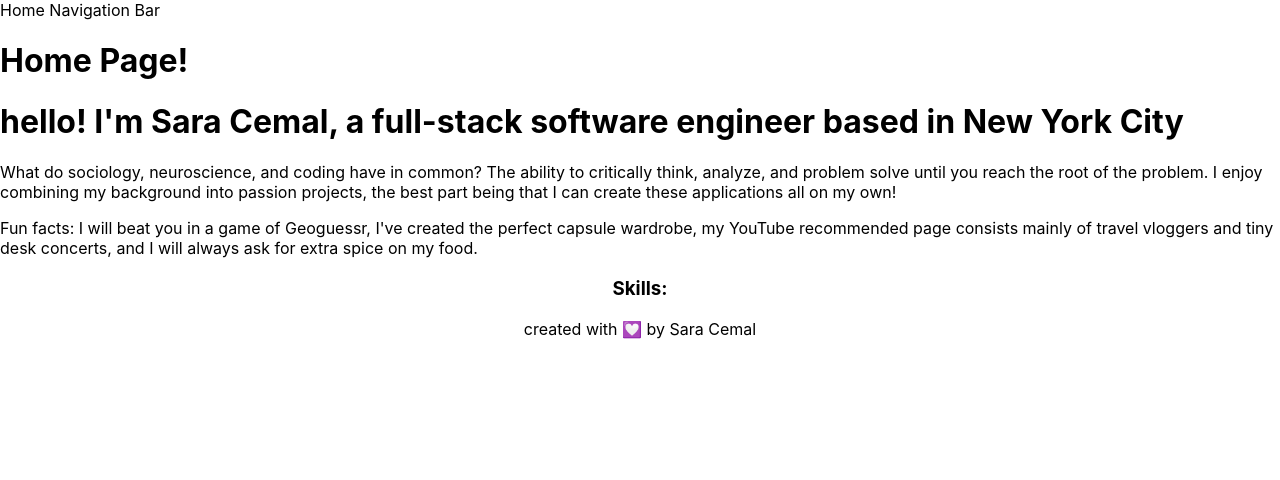
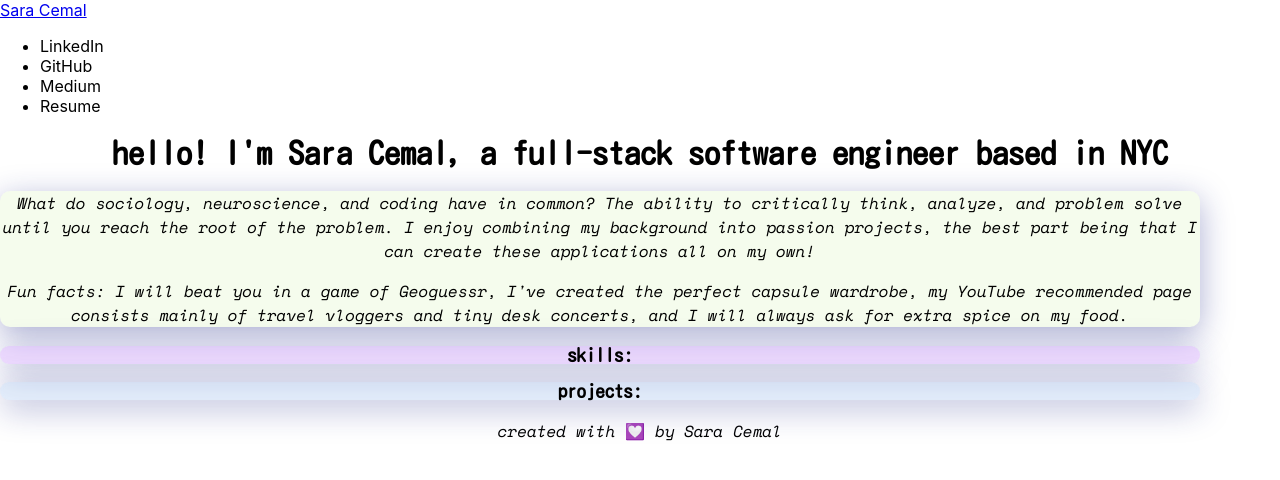
Before and after one commit to saracemal/portfolio-app, a React (Create React App) app: page / in a window 1280 px wide. Shown: the top 480 px of the page. Built offline with nearby package versions, Linux system fonts and the light colour scheme.

Commit message:
added styling / navbar / have data.js issue

```diff
--- a/package.json
+++ b/package.json
@@ -6,10 +6,13 @@
     "@testing-library/jest-dom": "^5.11.4",
     "@testing-library/react": "^11.1.0",
     "@testing-library/user-event": "^12.1.10",
+    "bootstrap": "^4.6.0",
     "react": "^17.0.1",
+    "react-bootstrap": "^1.6.0",
     "react-dom": "^17.0.1",
     "react-router-dom": "^5.2.0",
     "react-scripts": "4.0.3",
+    "react-spring": "^9.1.2",
     "styled-components": "^5.2.1",
     "web-vitals": "^1.0.1"
   },
--- a/public/index.html
+++ b/public/index.html
@@ -3,6 +3,10 @@
   <head>
     <meta charset="utf-8" />
     <link rel="icon" href="%PUBLIC_URL%/favicon.ico" />
+    <link rel="preconnect" href="https://fonts.gstatic.com">
+    <link href="https://fonts.googleapis.com/css2?family=Space+Mono:ital@1&display=swap" rel="stylesheet">
+    <link rel="preconnect" href="https://fonts.gstatic.com">
+    <link href="https://fonts.googleapis.com/css2?family=Kosugi+Maru&family=Space+Mono:ital@1&display=swap" rel="stylesheet">
     <meta name="viewport" content="width=device-width, initial-scale=1" />
     <meta name="theme-color" content="#000000" />
     <meta
--- a/src/App.css
+++ b/src/App.css
@@ -36,3 +36,12 @@
     transform: rotate(360deg);
   }
 }
+
+
+p {
+  font-family: 'Space Mono', monospace;
+}
+
+h1 {
+  font-family: 'Kosugi Maru', sans-serif;
+}
--- a/src/App.js
+++ b/src/App.js
@@ -6,8 +6,12 @@ import ResumePage from "./ResumePage";
 import './data';
 
 function App() {
+  //fetch for projects right here
     return (
             <Switch>
+                <Route exact path="/">
+                  <HomePage />
+                </Route>
                 <Route exact path="/">
                   <HomePage />
                 </Route>
--- a/src/Footer.js
+++ b/src/Footer.js
@@ -4,7 +4,7 @@ import styled from "styled-components";
 function Footer() {
     return (
         <Wrapper>
-            created with 💟 by Sara Cemal
+            <Text>created with 💟 by Sara Cemal</Text>
         </Wrapper>
     )
 }
@@ -12,8 +12,9 @@ function Footer() {
 export default Footer;
 
 const Wrapper = styled.div`
-text-align: center;
+    text-align: center;
 `
 
-// const Text = style.
-// change the color and maybe even font?
+const Text = styled.p`
+    font-family: 'Space Mono', monospace;
+`
--- a/src/HomeNav.js
+++ b/src/HomeNav.js
@@ -1,10 +1,17 @@
 import React from "react";
+import Navbar from 'react-bootstrap/Navbar'
 
 function HomeNav() {
     return (
-        <div>
-            Home Navigation Bar
-        </div>
+        <Navbar sticky="top" >
+            <Navbar.Brand href="/">Sara Cemal</Navbar.Brand>
+            <ul className="navbar--link">
+            <li className="navbar--link-item" href="https://www.linkedin.com/in/saracemal">LinkedIn</li>
+            <li className="navbar--link-item" href="https://github.com/saracemal">GitHub</li>
+            <li className="navbar--link-item" href="https://saracemal.medium.com">Medium</li>
+            <li className="navbar--link-item" href="/resume">Resume</li>
+            </ul>
+        </Navbar>
     )
 }
 
--- a/src/HomePage.js
+++ b/src/HomePage.js
@@ -4,14 +4,15 @@ import HomeNav from "./HomeNav"
 import Footer from "./Footer"
 import InfoSection from "./InfoSection"
 import Skills from "./Skills"
+import ProjectPage from "./ProjectPage"
 
 function HomePage() {
     return (
         <div>
         <HomeNav />
-            <h1>Home Page!</h1>
         <InfoSection />
         <Skills />
+        <ProjectPage />
         <Footer />
         </div>
     )
--- a/src/InfoSection.js
+++ b/src/InfoSection.js
@@ -1,13 +1,37 @@
 import React from "react";
+import styled from 'styled-components';
+
 
 function InfoSection() {
     return (
-        <div>
-            <h1>hello! I'm Sara Cemal, a full-stack software engineer based in New York City</h1>
-            <p>What do sociology, neuroscience, and coding have in common? The ability to critically think, analyze, and problem solve until you reach the root of the problem. I enjoy combining my background into passion projects, the best part being that I can create these applications all on my own! </p>
-            <p>Fun facts: I will beat you in a game of Geoguessr, I've created the perfect capsule wardrobe, my YouTube recommended page consists mainly of travel vloggers and tiny desk concerts, and I will always ask for extra spice on my food.</p>
-        </div>
+        <Container>
+            <H1>hello! I'm Sara Cemal, a full-stack software engineer based in NYC</H1>
+            <Info>
+                <p>What do sociology, neuroscience, and coding have in common? The ability to critically think, analyze, and problem solve until you reach the root of the problem. I enjoy combining my background into passion projects, the best part being that I can create these applications all on my own! </p>
+                <p>Fun facts: I will beat you in a game of Geoguessr, I've created the perfect capsule wardrobe, my YouTube recommended page consists mainly of travel vloggers and tiny desk concerts, and I will always ask for extra spice on my food.</p>
+            </Info>
+        </Container>
     )
 }
 
 export default InfoSection;
+
+const Container = styled.div`
+
+`
+
+const Info = styled.div`
+    text-align: center;
+    font-family: 'Space Mono', monospace;
+    background: rgba( 184, 233, 134, 0.15 );
+    box-shadow: 0 8px 32px 0 rgba( 31, 38, 135, 0.37 );
+    backdrop-filter: blur( 6.5px );
+    -webkit-backdrop-filter: blur( 6.5px );
+    width: 1200px;
+    border-radius: 10px;
+`
+
+const H1 = styled.h1`
+    text-align: center;
+    font-family: 'Kosugi Maru', sans-serif;
+`
--- a/src/ProjectPage.js
+++ b/src/ProjectPage.js
@@ -5,8 +5,25 @@ function ProjectPage() {
     //insert fetch function here to grab projects
 
     return (
-        <div>projects will be displayed here</div>
+        <Container>
+            <H3>projects:</H3>
+        </Container>
+
     )
 }
 
+const Container = styled.div`
+    background: rgba( 74, 144, 226, 0.15 );
+    box-shadow: 0 8px 32px 0 rgba( 31, 38, 135, 0.37 );
+    backdrop-filter: blur( 3.0px );
+    -webkit-backdrop-filter: blur( 3.0px );
+    border-radius: 10px;
+    width: 1200px;
+`
+
+const H3 = styled.h3`
+    text-align: center;
+    font-family: 'Kosugi Maru', sans-serif;
+`
+
 export default ProjectPage;
--- a/src/Skills.js
+++ b/src/Skills.js
@@ -2,10 +2,15 @@ import React from "react";
 import styled from "styled-components";
 
 // adding icons?
+//add button links to skills here
+//add photo folder on the side with links to the buttons
+
 function Skills() {
     return (
-        <H3>Skills:</H3>
+        <Container>
+        <H3>skills:</H3>
 
+        </Container>
     )
 }
 
@@ -13,4 +18,14 @@ export default Skills;
 
 const H3 = styled.h3`
     text-align: center;
+    font-family: 'Kosugi Maru', sans-serif;
 `
+
+const Container = styled.div`
+    background: rgba( 144, 19, 254, 0.15 );
+    box-shadow: 0 8px 32px 0 rgba( 31, 38, 135, 0.37 );
+    backdrop-filter: blur( 3.0px );
+    -webkit-backdrop-filter: blur( 3.0px );
+    border-radius: 10px;
+    width: 1200px;
+`
--- a/src/data.js
+++ b/src/data.js
@@ -1,40 +1,40 @@
-{
-    "projects"; [
-        {
-            "id": 1,
-            "name": "Album'd",
-            "image": null,
-            "description": "For the amateur music reviewer. We all can't be Anthony Fantano, but why not try? Built with a React frontend and a Node.js backend, Album'd allows users to create user profiles, search for albums with integrated Spotify API, and review them with a text snippet/stars. This is an in progress project, but upcoming features will include album lists, ability to like other reviews, and follow other users profiles, and more!"
-        },
-        {
-            "id": 2,
-            "name": "BetterGram",
-            "image": null,
-            "description": "My submission for DevPost's April 2021 Hackathon titled 'Hack-cessible', with a focus on creating more accessible web applications. Bettergram allows users to add image descriptions as a secondary caption, text to speech integration with Voice RSS, and dark/light mode optimization. Built with a React frontend and styled with Material UI.  "
-        },
-        {
-            "id": 3,
-            "name": "Dressing Room",
-            "image": null,
-            "description": "An avid shopper's greatest organizational tool. Who needs multiple virtual shopping carts when you can organize all your purchases on one app? Built with a Rails backend and a React frontend. Dressing Room has full CRUD functionality. Users can create accounts, create 'closets', and edit the closets by adding in clothing, accessories, etc. For even more inspiration, included is an inspo page to add whatever inspires you."
-        },
-        {
-            "id": 4,
-            "name": "Plebium",
-            "image": null,
-            "description": "Plebium is a mockup of popular blogging site 'Medium'.  "
-        },
-        {
-            "id": 5,
-            "name": "Kitchen",
-            "image": null,
-            "description": "AKA Tinder for Snacks. Users have the ability to 'swipe' right or left on a snack. Snacks who get a right swipe will get placed into your pantry, where you can click them, see the recipe, and delete it from your pantry. Kitchen was built with a Rails RESTful API, with hand seeded snack data. Frontend was built on vanilla JS, utilizing custom CSS for styling purposes."
-        },
-        {
-            "id": 6,
-            "name": "Gym Flame",
-            "image": null,
-            "description": null
-        }
-    ]
-}
+// }
+//     "projects" [
+//         {
+//             "id": 1,
+//             "name": "Album'd",
+//             "image": null,
+//             "description": "For the amateur music reviewer. We all can't be Anthony Fantano, but why not try? Built with a React frontend and a Node.js backend, Album'd allows users to create user profiles, search for albums with integrated Spotify API, and review them with a text snippet/stars. This is an in progress project, but upcoming features will include album lists, ability to like other reviews, and follow other users profiles, and more!"
+//         },
+//         {
+//             "id": 2,
+//             "name": "BetterGram",
+//             "image": null,
+//             "description": "My submission for DevPost's April 2021 Hackathon titled 'Hack-cessible', with a focus on creating more accessible web applications. Bettergram allows users to add image descriptions as a secondary caption, text to speech integration with Voice RSS, and dark/light mode optimization. Built with a React frontend and styled with Material UI.  "
+//         },
+//         {
+//             "id": 3,
+//             "name": "Dressing Room",
+//             "image": null,
+//             "description": "An avid shopper's greatest organizational tool. Who needs multiple virtual shopping carts when you can organize all your purchases on one app? Built with a Rails backend and a React frontend. Dressing Room has full CRUD functionality. Users can create accounts, create 'closets', and edit the closets by adding in clothing, accessories, etc. For even more inspiration, included is an inspo page to add whatever inspires you."
+//         },
+//         {
+//             "id": 4,
+//             "name": "Plebium",
+//             "image": null,
+//             "description": "Plebium is a mockup of popular blogging site 'Medium'.  "
+//         },
+//         {
+//             "id": 5,
+//             "name": "Kitchen",
+//             "image": null,
+//             "description": "AKA Tinder for Snacks. Users have the ability to 'swipe' right or left on a snack. Snacks who get a right swipe will get placed into your pantry, where you can click them, see the recipe, and delete it from your pantry. Kitchen was built with a Rails RESTful API, with hand seeded snack data. Frontend was built on vanilla JS, utilizing custom CSS for styling purposes."
+//         },
+//         {
+//             "id": 6,
+//             "name": "Gym Flame",
+//             "image": null,
+//             "description": null
+//         }
+//     ]
+// }
```
Also changed, not shown: 2 other files (tests, documents, lock files or other folders).
